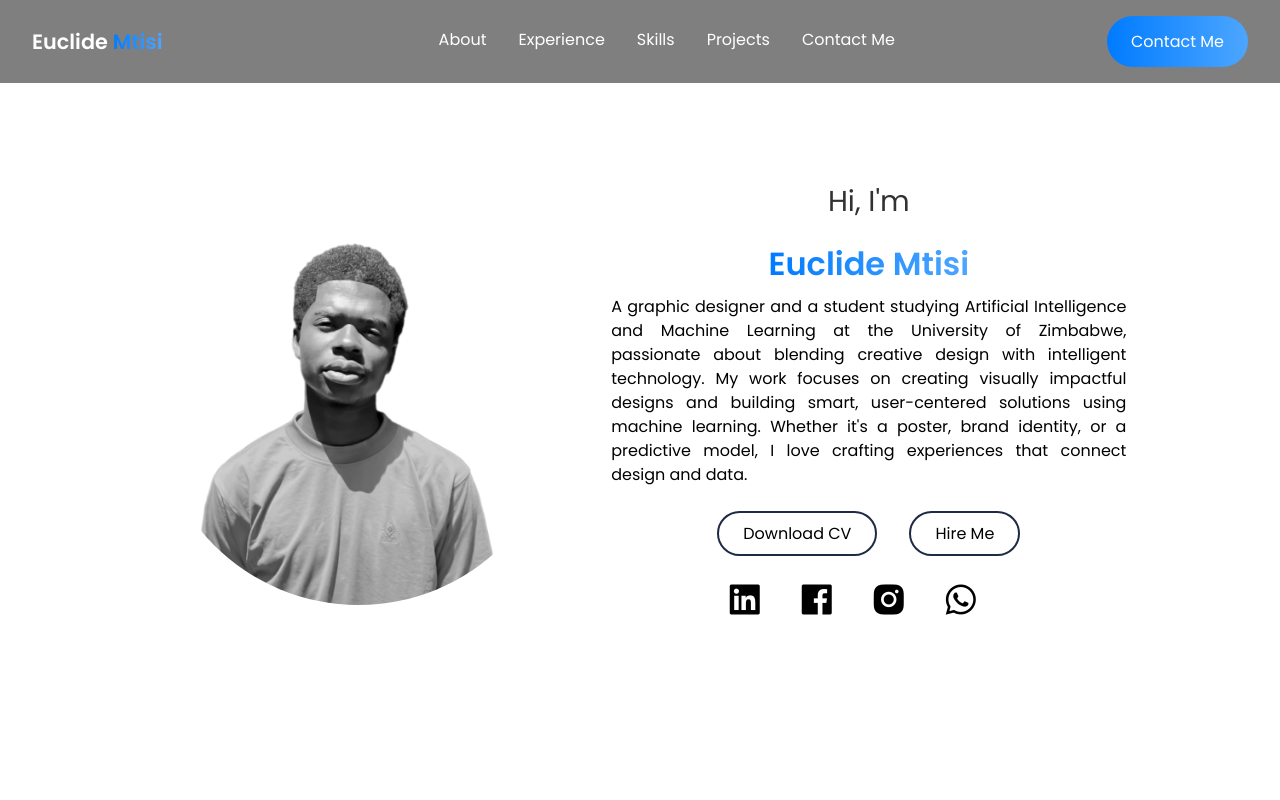
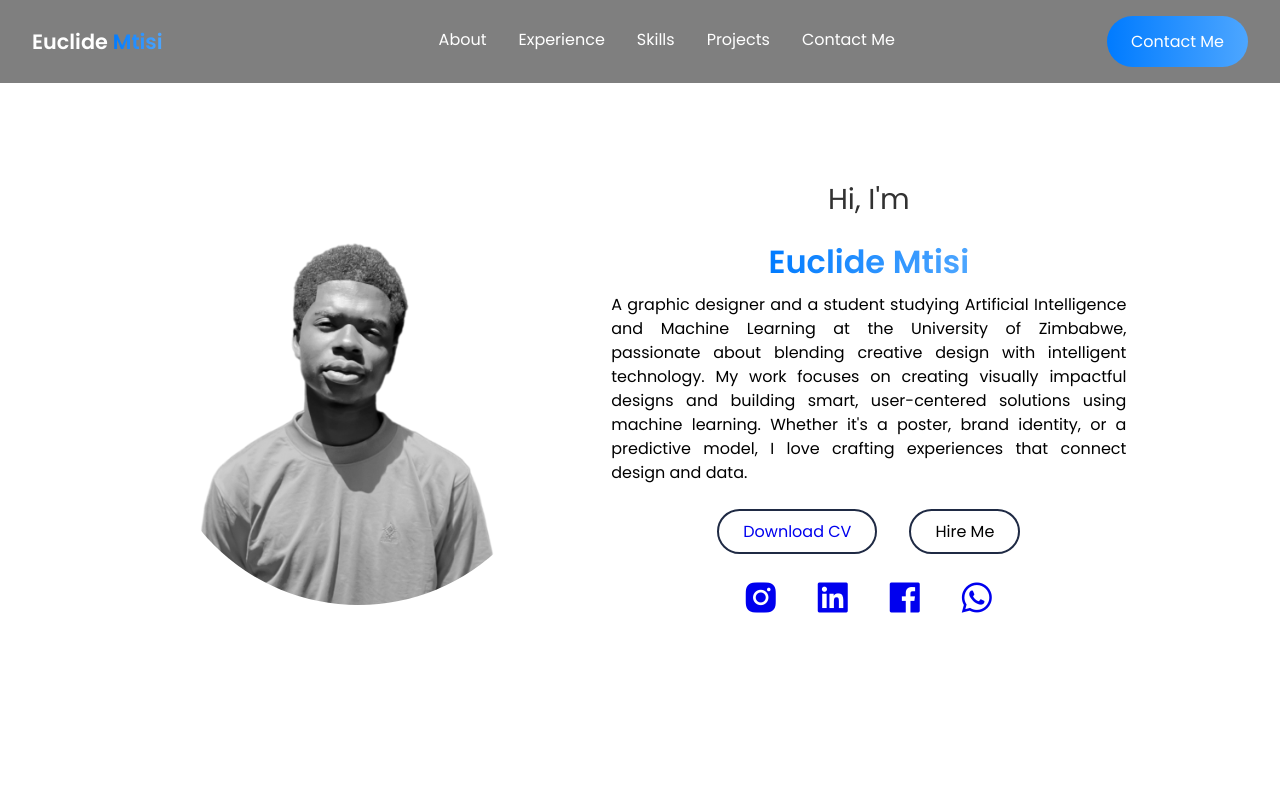
Before and after one commit to EUCKIE/euclide_mtisi.github.io, a plain HTML site: page index.html in a window 1280 px wide. Shown: the top 800 px of the page. Drawn offline with nearby package versions, Linux system fonts and the light colour scheme.

Commit message:
Add files via upload

```diff
--- a/index.html
+++ b/index.html
@@ -53,16 +53,30 @@
           </div>
 
           <div class="btn-group">
-            <div class="btn">Download CV</div>
-            <div class="btn">Hire Me</div>
+            <a href="EUCLIDE_MTISI_CURRICULUM_VITAE.pdf" class="btn" download>Download CV</a>
+             <!--Hiring-->
+             <a class="btn" id="hireMeBtn">Hire Me</a>
+
+
+
+
+
+
           </div>
 
           <div class="socials">
-            <i class='bx bxl-linkedin-square'></i>
-            <i class='bx bxl-facebook-square'></i>
-            <i class='bx bxl-instagram-alt'></i>
-            <i class='bx bxl-whatsapp'></i>
-            <i class='bx bxl-phone-call'></i>
+            <a href='https://www.instagram.com/skylah_graphics' target="_blank">
+              <i class="bx bxl-instagram-alt"></i>
+          </a>
+          <a href= 'https://www.linkedin.com/in/euclide-mtisi-929123317' target="_blank">
+              <i class="bx bxl-linkedin-square"></i>
+          </a>
+          <a href='https://www.facebook.com/skylah_graphics' target="_blank">
+              <i class="bx bxl-facebook-square"></i>
+          </a>
+          <a href='https://wa.me/+263713305700' target="_blank">
+              <i class="bx bxl-whatsapp"></i>
+          </a>
           </div>
 
         </div>
--- a/styles.css
+++ b/styles.css
@@ -571,6 +571,11 @@ footer ul li a{
   margin-top: 2rem ;
 }
 
+/*hiring section*/
+
+
+
+
 @media(max-width:1280px){
   header{
   padding: 1rem 2rem;
```
Also changed, not shown: 1 other file.
